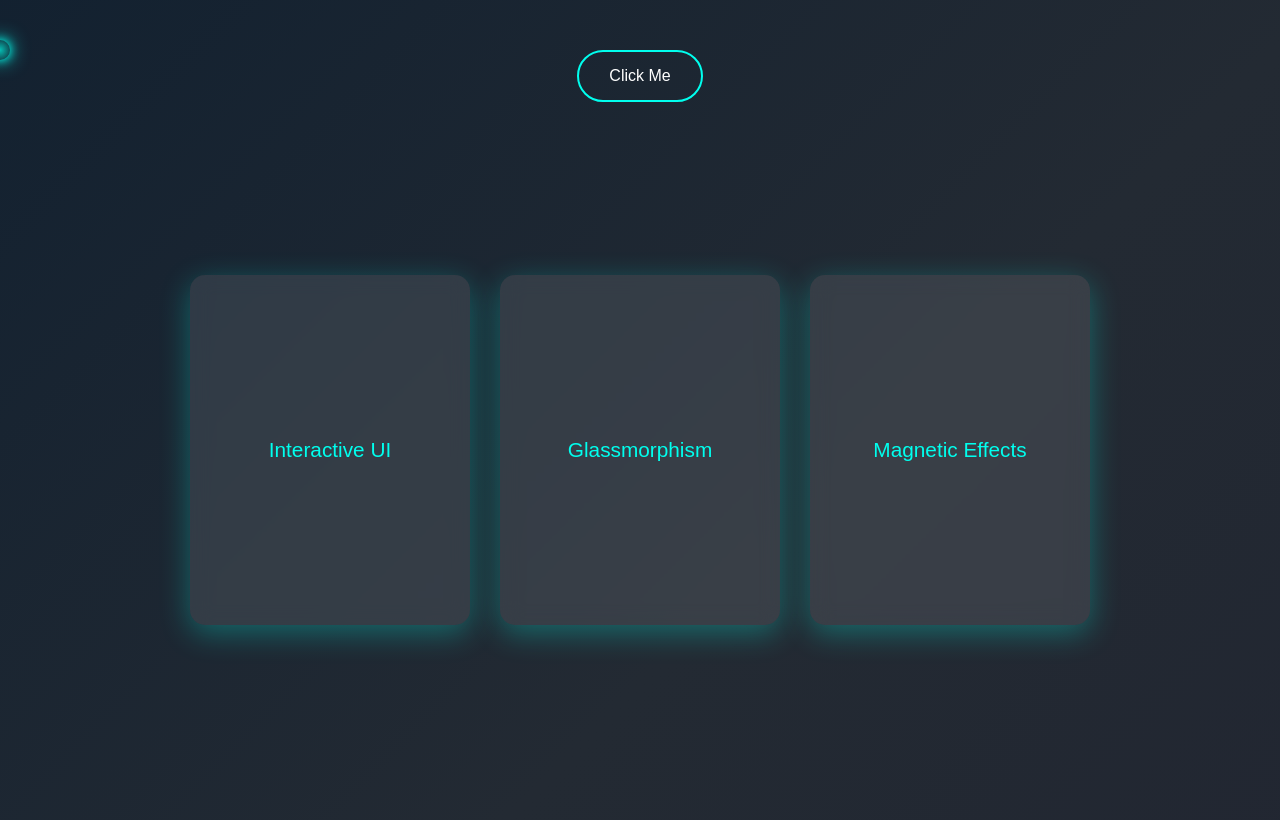
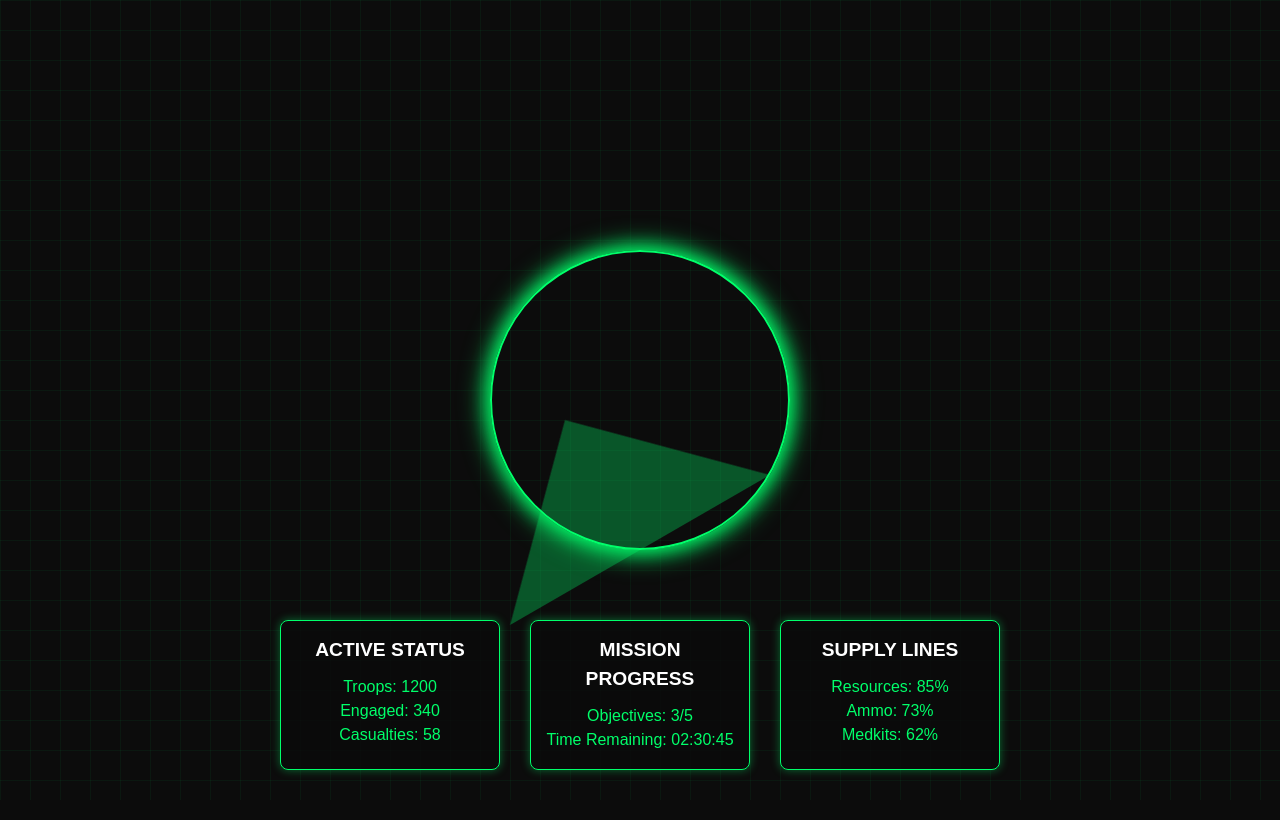
Before and after one commit to son2221/webiste, a plain HTML site: page index.html in a window 1280 px wide. Drawn offline with Linux system fonts and the light colour scheme.

Commit message:
Update index.html

```diff
--- a/index.html
+++ b/index.html
@@ -3,154 +3,138 @@
 <head>
     <meta charset="UTF-8">
     <meta name="viewport" content="width=device-width, initial-scale=1.0">
-    <title>Crazy Modern UI</title>
+    <title>War Tactical UI</title>
     <style>
         /* Reset */
         * {
             margin: 0;
             padding: 0;
             box-sizing: border-box;
-            font-family: 'Poppins', sans-serif;
+            font-family: 'Orbitron', sans-serif;
         }
 
         body {
+            background-color: #0c0c0c;
+            color: #00ff6a; /* Military green glow */
             overflow: hidden;
-            height: 100vh;
-            background: linear-gradient(-45deg, #1e1e2e, #232a33, #00172d, #001524);
-            background-size: 400% 400%;
-            animation: gradientAnimation 10s infinite alternate;
-            color: white;
-            position: relative;
         }
 
-        /* Custom Cursor */
-        .cursor {
+        /* HUD Grid Background */
+        .grid {
             position: fixed;
-            width: 20px;
-            height: 20px;
-            background: radial-gradient(circle, rgba(0, 255, 234, 0.7), transparent);
-            border-radius: 50%;
-            pointer-events: none;
-            box-shadow: 0 0 10px #00ffee, 0 0 20px #00ffee;
-            z-index: 1000;
-            transform: translate(-50%, -50%);
+            top: 0;
+            left: 0;
+            width: 100%;
+            height: 100%;
+            background-image: linear-gradient(rgba(0, 255, 106, 0.05) 1px, transparent 1px),
+                              linear-gradient(90deg, rgba(0, 255, 106, 0.05) 1px, transparent 1px);
+            background-size: 30px 30px;
+            z-index: -2;
         }
 
-        /* Frosted Glass Container */
-        .container {
+        /* Radar Animation */
+        .radar {
             position: absolute;
             top: 50%;
             left: 50%;
             transform: translate(-50%, -50%);
+            width: 300px;
+            height: 300px;
+            border: 2px solid #00ff6a;
+            border-radius: 50%;
+            animation: radarPulse 2s infinite;
+            box-shadow: 0 0 10px #00ff6a, 0 0 20px #00ff6a;
+        }
+
+        .radar::after {
+            content: '';
+            position: absolute;
+            top: 50%;
+            left: 50%;
+            width: 0px;
+            height: 0px;
+            border-left: 150px solid rgba(0, 255, 106, 0.3);
+            border-right: 150px solid transparent;
+            border-top: 150px solid transparent;
+            border-bottom: 150px solid transparent;
+            transform-origin: 0% 50%;
+            animation: sweep 3s linear infinite;
+        }
+
+        /* Tactical Dashboard */
+        .dashboard {
+            position: absolute;
+            bottom: 30px;
+            left: 50%;
+            transform: translateX(-50%);
             display: flex;
+            justify-content: space-around;
             gap: 30px;
         }
 
         .card {
-            position: relative;
-            width: 280px;
-            height: 350px;
-            background: rgba(255, 255, 255, 0.1);
-            backdrop-filter: blur(10px);
-            border-radius: 15px;
-            display: flex;
-            justify-content: center;
-            align-items: center;
+            width: 220px;
+            height: 150px;
+            background: rgba(10, 10, 10, 0.8);
+            border: 1px solid #00ff6a;
+            box-shadow: 0 0 10px rgba(0, 255, 106, 0.4);
+            border-radius: 8px;
             text-align: center;
-            color: #00ffee;
-            font-size: 1.3rem;
-            box-shadow: 0 8px 30px rgba(0, 255, 234, 0.3);
-            transition: transform 0.3s ease, box-shadow 0.3s ease;
+            padding: 15px;
+            line-height: 1.5;
         }
 
-        .card:hover {
-            transform: scale(1.1) rotate(2deg);
-            box-shadow: 0 20px 40px rgba(0, 255, 234, 0.5);
+        .card h3 {
+            color: #fff;
+            margin-bottom: 10px;
+            text-transform: uppercase;
+            font-size: 1.2rem;
         }
 
-        /* Magnetic Button */
-        .btn {
-            padding: 15px 30px;
-            font-size: 1rem;
-            color: #fff;
-            border: 2px solid #00ffee;
-            border-radius: 50px;
-            background: transparent;
-            cursor: pointer;
-            overflow: hidden;
-            position: relative;
-            transition: all 0.3s ease;
+        /* Animations */
+        @keyframes radarPulse {
+            0% {
+                box-shadow: 0 0 10px #00ff6a, 0 0 20px #00ff6a;
+            }
+            50% {
+                box-shadow: 0 0 20px #00ff6a, 0 0 30px #00ff6a;
+            }
+            100% {
+                box-shadow: 0 0 10px #00ff6a, 0 0 20px #00ff6a;
+            }
         }
 
-        .btn::before {
-            content: '';
-            position: absolute;
-            top: 0;
-            left: -100%;
-            width: 100%;
-            height: 100%;
-            background: linear-gradient(90deg, transparent, #00ffee, transparent);
-            transition: left 0.4s;
-        }
-
-        .btn:hover::before {
-            left: 100%;
-        }
-
-        .btn:hover {
-            color: #0e0e10;
-            background-color: #00ffee;
-            box-shadow: 0 0 10px #00ffee, 0 0 20px #00ffee;
-        }
-
-        /* Animated Gradient */
-        @keyframes gradientAnimation {
+        @keyframes sweep {
             0% {
-                background-position: left;
+                transform: rotate(0deg);
             }
             100% {
-                background-position: right;
+                transform: rotate(360deg);
             }
         }
     </style>
 </head>
 <body>
-    <!-- Cursor -->
-    <div class="cursor" id="cursor"></div>
+    <!-- Tactical Grid Background -->
+    <div class="grid"></div>
 
-    <!-- Frosted Glass Cards -->
-    <div class="container">
-        <div class="card">Interactive UI</div>
-        <div class="card">Glassmorphism</div>
-        <div class="card">Magnetic Effects</div>
+    <!-- Central Radar -->
+    <div class="radar"></div>
+
+    <!-- Tactical Dashboard -->
+    <div class="dashboard">
+        <div class="card">
+            <h3>ACTIVE STATUS</h3>
+            <p>Troops: 1200<br>Engaged: 340<br>Casualties: 58</p>
+        </div>
+        <div class="card">
+            <h3>MISSION PROGRESS</h3>
+            <p>Objectives: 3/5<br>Time Remaining: 02:30:45</p>
+        </div>
+        <div class="card">
+            <h3>SUPPLY LINES</h3>
+            <p>Resources: 85%<br>Ammo: 73%<br>Medkits: 62%</p>
+        </div>
     </div>
-
-    <!-- Button -->
-    <div style="text-align: center; margin-top: 50px;">
-        <button class="btn" id="magneticBtn">Click Me</button>
-    </div>
-
-    <!-- JavaScript for Cursor & Magnetic Effect -->
-    <script>
-        const cursor = document.getElementById("cursor");
-        document.addEventListener("mousemove", (e) => {
-            cursor.style.left = `${e.clientX}px`;
-            cursor.style.top = `${e.clientY}px`;
-        });
-
-        // Magnetic Button Effect
-        const btn = document.getElementById("magneticBtn");
-        btn.addEventListener("mousemove", (e) => {
-            const { left, top, width, height } = btn.getBoundingClientRect();
-            const x = e.clientX - left - width / 2;
-            const y = e.clientY - top - height / 2;
-
-            btn.style.transform = `translate(${x * 0.2}px, ${y * 0.2}px)`;
-        });
-
-        btn.addEventListener("mouseleave", () => {
-            btn.style.transform = "translate(0, 0)";
-        });
-    </script>
 </body>
 </html>
```
